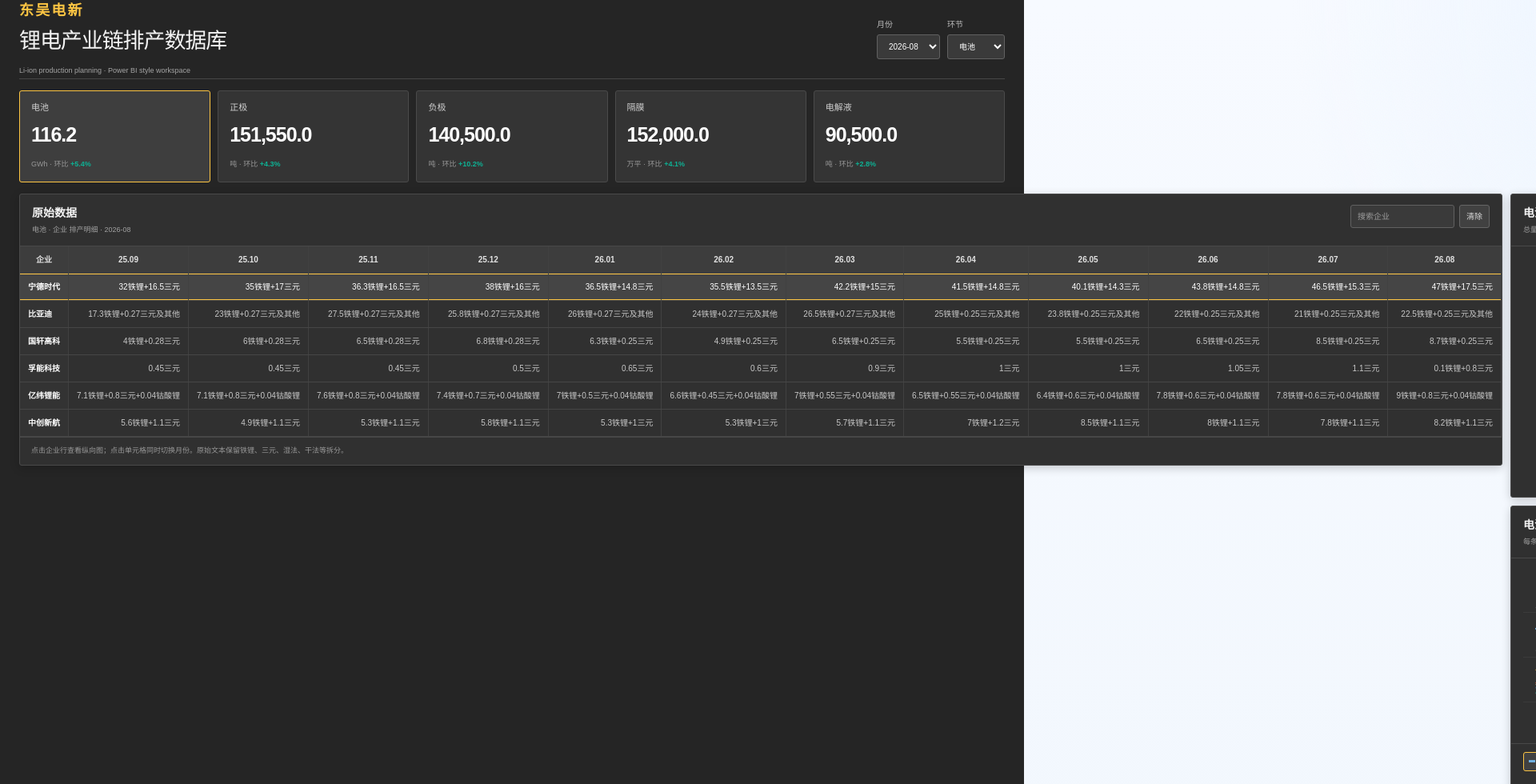
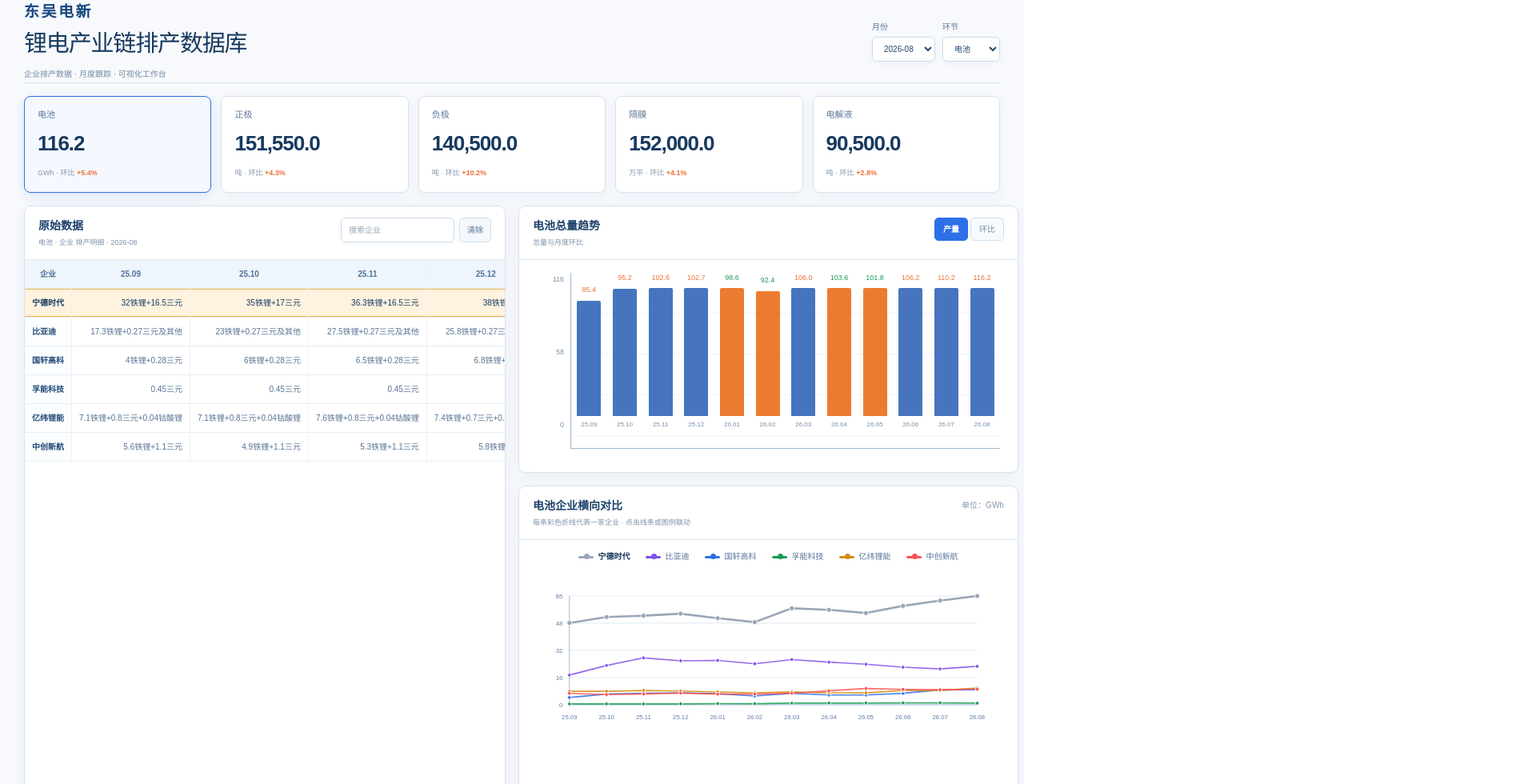
Before and after one commit to zzll86496-byte/dongwu-new-energy-dashboard, a Next.js app: page / in a window 1280 px wide. Shown: the top 980 px of the page at 80% size, 1920 px wide, since content can reach past the window. Built offline with nearby package versions, Linux system fonts and the light colour scheme.

Commit message:
Refine dashboard chart style and layout

```diff
--- a/app/LithiumDashboard.tsx
+++ b/app/LithiumDashboard.tsx
@@ -6,16 +6,45 @@ import rawData from "./data/lithium-production.json";
 type Value = { period: string; raw: string; value: number | null; mom: number | null };
 type Company = { name: string; values: Value[] };
 type Category = { key: string; name: string; unit: string; color: string; companies: Company[]; totals: Value[] };
-const data = rawData as { meta: { title: string; latestPeriod: string; source: string; disclaimer: string }; periods: string[]; categories: Category[] };
+type DataSet = { meta: { title: string; latestPeriod: string; source: string; disclaimer: string }; periods: string[]; categories: Category[] };
+
+const data = rawData as DataSet;
 const periods = data.periods.slice(-12);
-const T = { brand: "\u4e1c\u5434\u7535\u65b0", title: "\u9502\u7535\u4ea7\u4e1a\u94fe\u6392\u4ea7\u6570\u636e\u5e93", month: "\u6708\u4efd", segment: "\u73af\u8282", raw: "\u539f\u59cb\u6570\u636e", company: "\u4f01\u4e1a", search: "\u641c\u7d22\u4f01\u4e1a", clear: "\u6e05\u9664", trend: "\u603b\u91cf\u8d8b\u52bf", line: "\u4f01\u4e1a\u6a2a\u5411\u5bf9\u6bd4", vertical: "\u516c\u53f8\u7eb5\u5411\u6570\u636e", value: "\u4ea7\u91cf", mom: "\u73af\u6bd4", structure: "\u4f01\u4e1a\u7ed3\u6784", observe: "\u73af\u6bd4\u89c2\u5bdf" };
-const periodLabel = (p: string) => `${p.slice(2, 4)}.${p.slice(5)}`;
-const fmt = (v: number | null | undefined, digits = 1) => v == null || !Number.isFinite(v) ? "—" : v.toLocaleString("zh-CN", { maximumFractionDigits: digits, minimumFractionDigits: digits });
-const signed = (v: number | null) => v == null || !Number.isFinite(v) ? "—" : `${v >= 0 ? "+" : ""}${(v * 100).toFixed(1)}%`;
-const latestValue = (company: Company, period: string) => company.values.find((v) => v.period === period)?.value ?? null;
+const palette = ["#9aa6b7", "#8052e8", "#2d6fe7", "#1c9b57", "#d18d12", "#ff514e", "#0e416f", "#a69a5d"];
+const T = {
+  brand: "东吴电新",
+  title: "锂电产业链排产数据库",
+  month: "月份",
+  segment: "环节",
+  raw: "原始数据",
+  company: "企业",
+  search: "搜索企业",
+  clear: "清除",
+  trend: "总量趋势",
+  line: "企业横向对比",
+  vertical: "公司纵向数据",
+  value: "产量",
+  mom: "环比",
+  structure: "企业结构",
+  observe: "环比观察",
+};
+
+const periodLabel = (period: string) => `${period.slice(2, 4)}.${period.slice(5)}`;
+const fmt = (value: number | null | undefined, digits = 1) => value == null || !Number.isFinite(value) ? "—" : value.toLocaleString("zh-CN", { maximumFractionDigits: digits, minimumFractionDigits: digits });
+const signed = (value: number | null | undefined) => value == null || !Number.isFinite(value) ? "—" : `${value >= 0 ? "+" : ""}${(value * 100).toFixed(1)}%`;
+const valueAt = (company: Company, period: string) => company.values.find((value) => value.period === period);
+
+function linePoint(value: number, max: number, index: number, count: number) {
+  const x = 58 + (index * 660) / Math.max(count - 1, 1);
+  const y = 220 - (value / Math.max(max, 1)) * 176;
+  return { x, y };
+}
 
 function linePoints(company: Company, max: number) {
-  return periods.map((p, i) => { const value = latestValue(company, p) ?? 0; const x = 24 + (i * 592) / Math.max(periods.length - 1, 1); const y = 206 - (value / Math.max(max, 1)) * 170; return `${x.toFixed(1)},${y.toFixed(1)}`; }).join(" ");
+  return periods.map((period, index) => {
+    const point = linePoint(valueAt(company, period)?.value ?? 0, max, index, periods.length);
+    return `${point.x.toFixed(1)},${point.y.toFixed(1)}`;
+  }).join(" ");
 }
 
 export function LithiumDashboard() {
@@ -24,27 +53,91 @@ export function LithiumDashboard() {
   const [search, setSearch] = useState("");
   const [mode, setMode] = useState<"value" | "mom">("value");
   const [selectedCompanyName, setSelectedCompanyName] = useState("");
-  const category = data.categories.find((c) => c.key === categoryKey) ?? data.categories[0];
-  const selectedTotal = category.totals.find((v) => v.period === period) ?? category.totals.at(-1)!;
-  const rows = useMemo(() => category.companies.filter((r) => !search || r.name.includes(search.trim())), [category, search]);
-  const selectedCompany = category.companies.find((c) => c.name === selectedCompanyName) ?? rows[0] ?? category.companies[0];
-  const recentTotals = category.totals.filter((v) => periods.includes(v.period));
-  const maxTotal = Math.max(...recentTotals.map((v) => v.value ?? 0), 1);
-  const companyMax = Math.max(...category.companies.flatMap((c) => c.values.filter((v) => periods.includes(v.period)).map((v) => v.value ?? 0)), 1);
-  const selectedMax = Math.max(...selectedCompany.values.filter((v) => periods.includes(v.period)).map((v) => v.value ?? 0), 1);
-  const allLatest = data.categories.map((c) => ({ ...c, latest: c.totals.find((v) => v.period === period) ?? c.totals.at(-1)! }));
-  const composition = rows.map((r) => ({ name: r.name, value: latestValue(r, period) ?? 0 })).sort((a, b) => b.value - a.value);
-  const colors = ["#70b0e0", "#fcb714", "#2878bd", "#0eb194", "#f15628", "#af916d"];
+  const category = data.categories.find((item) => item.key === categoryKey) ?? data.categories[0];
+  const selectedTotal = category.totals.find((value) => value.period === period) ?? category.totals.at(-1)!;
+  const rows = useMemo(() => category.companies.filter((company) => !search || company.name.includes(search.trim())), [category, search]);
+  const selectedCompany = category.companies.find((company) => company.name === selectedCompanyName) ?? rows[0] ?? category.companies[0];
+  const recentTotals = category.totals.filter((value) => periods.includes(value.period));
+  const maxTotal = Math.max(...recentTotals.map((value) => value.value ?? 0), 1);
+  const companyMax = Math.max(...category.companies.flatMap((company) => company.values.filter((value) => periods.includes(value.period)).map((value) => value.value ?? 0)), 1);
+  const selectedMax = Math.max(...selectedCompany.values.filter((value) => periods.includes(value.period)).map((value) => value.value ?? 0), 1);
+  const allLatest = data.categories.map((item) => ({ ...item, latest: item.totals.find((value) => value.period === period) ?? item.totals.at(-1)! }));
+  const composition = rows.map((company) => ({ name: company.name, value: valueAt(company, period)?.value ?? 0 })).sort((a, b) => b.value - a.value);
   const selectCompany = (name: string, nextPeriod?: string) => { setSelectedCompanyName(name); if (nextPeriod) setPeriod(nextPeriod); };
 
-  return <main className="pbix-shell">
-    <header className="pbix-header"><div><div className="pbix-brand">{T.brand}</div><h1>{T.title}</h1><small>Li-ion production planning · Power BI style workspace</small></div><div className="pbix-filters"><label>{T.month}<select value={period} onChange={(e) => setPeriod(e.target.value)}>{data.periods.map((p) => <option key={p}>{p}</option>)}</select></label><label>{T.segment}<select value={categoryKey} onChange={(e) => { setCategoryKey(e.target.value); setSelectedCompanyName(""); }}>{data.categories.map((c) => <option key={c.key} value={c.key}>{c.name}</option>)}</select></label></div></header>
-    <section className="pbix-kpis">{allLatest.map((c) => <button className={`pbix-kpi ${c.key === categoryKey ? "selected" : ""}`} key={c.key} onClick={() => { setCategoryKey(c.key); setSelectedCompanyName(""); }}><span>{c.name}</span><strong>{fmt(c.latest.value)}</strong><small>{c.unit} · {T.mom} <b className={c.latest.mom != null && c.latest.mom < 0 ? "down" : "up"}>{signed(c.latest.mom)}</b></small></button>)}</section>
-    <div className="pbix-body"><section className="pbix-left"><div className="pbix-panel raw-panel"><div className="pbix-panel-head"><div><b>{T.raw}</b><small>{category.name} · {T.company} {"\u6392\u4ea7\u660e\u7ec6"} · {period}</small></div><div className="pbix-tools"><input value={search} onChange={(e) => setSearch(e.target.value)} placeholder={T.search} /><button onClick={() => setSearch("")}>{T.clear}</button></div></div><div className="pbix-table-wrap"><table className="pbix-table"><thead><tr><th>{T.company}</th>{periods.map((p) => <th key={p}>{periodLabel(p)}</th>)}</tr></thead><tbody>{rows.map((r) => <tr className={selectedCompany?.name === r.name ? "selected-row" : ""} key={r.name} onClick={() => selectCompany(r.name)}><th>{r.name}</th>{periods.map((p) => { const v = r.values.find((x) => x.period === p); return <td key={p} title={v?.raw} onClick={(e) => { e.stopPropagation(); selectCompany(r.name, p); }}>{mode === "value" ? (v?.raw || "—") : signed(v?.mom ?? null)}</td>; })}</tr>)}</tbody></table></div><div className="pbix-note">{`\u70b9\u51fb\u4f01\u4e1a\u884c\u67e5\u770b\u7eb5\u5411\u56fe\uff1b\u70b9\u51fb\u5355\u5143\u683c\u540c\u65f6\u5207\u6362\u6708\u4efd\u3002\u539f\u59cb\u6587\u672c\u4fdd\u7559\u94c1\u9502\u3001\u4e09\u5143\u3001\u6e7f\u6cd5\u3001\u5e72\u6cd5\u7b49\u62c6\u5206\u3002`}</div></div></section>
-      <section className="pbix-right"><div className="pbix-panel trend-panel"><div className="pbix-panel-head"><div><b>{category.name}{T.trend}</b><small>{`\u603b\u91cf\u4e0e\u6708\u5ea6${T.mom}`}</small></div><div className="pbix-toggle"><button className={mode === "value" ? "active" : ""} onClick={() => setMode("value")}>{T.value}</button><button className={mode === "mom" ? "active" : ""} onClick={() => setMode("mom")}>{T.mom}</button></div></div><div className="pbix-chart"><div className="pbix-yaxis"><span>{fmt(maxTotal, 0)}</span><span>{fmt(maxTotal / 2, 0)}</span><span>0</span></div><div className="pbix-bars">{recentTotals.map((v) => { const height = mode === "value" ? ((v.value ?? 0) / maxTotal) * 100 : Math.min(Math.abs(v.mom ?? 0) * 260, 100); return <div className="pbix-bar-item" key={v.period}><span className={v.mom != null && v.mom < 0 ? "down" : "up"}>{mode === "value" ? fmt(v.value) : signed(v.mom)}</span><i className={v.mom != null && v.mom < 0 ? "negative" : ""} style={{ height: `${Math.max(height, 3)}%` }} /><small>{periodLabel(v.period)}</small></div>; })}</div></div></div>
-        <div className="pbix-panel line-panel"><div className="pbix-panel-head"><div><b>{category.name}{T.line}</b><small>{`\u6bcf\u6761\u7ebf\u4ee3\u8868\u4e00\u5bb6\u4f01\u4e1a\uff0c\u70b9\u51fb\u5de6\u4fa7\u4f01\u4e1a\u884c\u53ef\u8054\u52a8`}</small></div></div><div className="pbix-line-chart"><svg viewBox="0 0 640 240" role="img" aria-label={`${category.name}${T.line}`}><line x1="24" y1="206" x2="616" y2="206" /><line x1="24" y1="121" x2="616" y2="121" /><line x1="24" y1="36" x2="616" y2="36" />{category.companies.map((c, i) => <polyline key={c.name} points={linePoints(c, companyMax)} fill="none" stroke={colors[i % colors.length]} strokeWidth={selectedCompany?.name === c.name ? 3.2 : 1.6} opacity={selectedCompany?.name === c.name ? 1 : .65} />)}</svg><div className="pbix-line-labels">{periods.map((p) => <span key={p}>{periodLabel(p)}</span>)}</div></div><div className="pbix-legend">{category.companies.map((c, i) => <button className={selectedCompany?.name === c.name ? "active" : ""} key={c.name} onClick={() => selectCompany(c.name)}><i style={{ background: colors[i % colors.length] }} />{c.name}</button>)}</div></div>
-        <div className="pbix-panel company-panel"><div className="pbix-panel-head"><div><b>{selectedCompany?.name ?? "—"}{T.vertical}</b><small>{period} · {category.name} · {category.unit}</small></div><strong className={selectedCompany?.values.find((v) => v.period === period)?.mom != null && (selectedCompany?.values.find((v) => v.period === period)?.mom ?? 0) < 0 ? "down" : "up"}>{signed(selectedCompany?.values.find((v) => v.period === period)?.mom ?? null)}</strong></div><div className="company-bars">{selectedCompany?.values.filter((v) => periods.includes(v.period)).map((v) => <div className="company-bar" key={v.period}><span>{fmt(v.value)}</span><i style={{ height: `${Math.max(((v.value ?? 0) / selectedMax) * 100, 3)}%` }} /><small>{periodLabel(v.period)}</small></div>)}</div></div>
-        <div className="pbix-dual"><div className="pbix-panel composition-panel"><div className="pbix-panel-head"><div><b>{T.structure}</b><small>{period} · {category.unit}</small></div></div><div className="donut-wrap"><div className="pbix-donut"><div><strong>{fmt(selectedTotal.value)}</strong><small>{category.unit}</small></div></div><div className="donut-rows">{composition.slice(0, 6).map((r, i) => <div key={r.name}><i style={{ background: colors[i] }} /><span>{r.name}</span><b>{fmt(r.value)}</b></div>)}</div></div></div><div className="pbix-panel ratio-panel"><div className="pbix-panel-head"><div><b>{T.observe}</b><small>{`\u6700\u65b0\u6708\u4efd ${period}`}</small></div></div><div className="ratio-value"><strong className={selectedTotal.mom != null && selectedTotal.mom < 0 ? "down" : "up"}>{signed(selectedTotal.mom)}</strong><span>{`\u8f83\u4e0a\u6708`}</span></div><div className="ratio-list">{allLatest.map((c) => <div key={c.key}><span>{c.name}</span><b className={c.latest.mom != null && c.latest.mom < 0 ? "down" : "up"}>{signed(c.latest.mom)}</b></div>)}</div></div></div></section></div>
-    <footer className="pbix-footer"><span>{`\u6570\u636e\u6765\u6e90\uff1a${data.meta.source}`}</span><span>{`\u6587\u4ef6\u66f4\u65b0\uff1a2026-08-05`}</span><span>{data.meta.disclaimer}</span></footer>
-  </main>;
+  return (
+    <main className="pbix-shell">
+      <header className="pbix-header">
+        <div>
+          <div className="pbix-brand">{T.brand}</div>
+          <h1>{T.title}</h1>
+          <small>企业排产数据 · 月度跟踪 · 可视化工作台</small>
+        </div>
+        <div className="pbix-filters">
+          <label>{T.month}<select value={period} onChange={(event) => setPeriod(event.target.value)}>{data.periods.map((item) => <option key={item}>{item}</option>)}</select></label>
+          <label>{T.segment}<select value={categoryKey} onChange={(event) => { setCategoryKey(event.target.value); setSelectedCompanyName(""); }}>{data.categories.map((item) => <option key={item.key} value={item.key}>{item.name}</option>)}</select></label>
+        </div>
+      </header>
+
+      <section className="pbix-kpis">
+        {allLatest.map((item) => <button className={`pbix-kpi ${item.key === categoryKey ? "selected" : ""}`} key={item.key} onClick={() => { setCategoryKey(item.key); setSelectedCompanyName(""); }}>
+          <span>{item.name}</span><strong>{fmt(item.latest.value)}</strong><small>{item.unit} · {T.mom} <b className={item.latest.mom != null && item.latest.mom < 0 ? "down" : "up"}>{signed(item.latest.mom)}</b></small>
+        </button>)}
+      </section>
+
+      <div className="pbix-body">
+        <section className="pbix-left">
+          <div className="pbix-panel raw-panel">
+            <div className="pbix-panel-head">
+              <div><b>{T.raw}</b><small>{category.name} · {T.company} 排产明细 · {period}</small></div>
+              <div className="pbix-tools"><input value={search} onChange={(event) => setSearch(event.target.value)} placeholder={T.search} /><button onClick={() => setSearch("")}>{T.clear}</button></div>
+            </div>
+            <div className="pbix-table-wrap">
+              <table className="pbix-table"><thead><tr><th>{T.company}</th>{periods.map((item) => <th key={item}>{periodLabel(item)}</th>)}</tr></thead>
+                <tbody>{rows.map((company) => <tr className={selectedCompany?.name === company.name ? "selected-row" : ""} key={company.name} onClick={() => selectCompany(company.name)}>
+                  <th>{company.name}</th>{periods.map((item) => { const value = valueAt(company, item); return <td key={item} title={value?.raw} onClick={(event) => { event.stopPropagation(); selectCompany(company.name, item); }}>{mode === "value" ? (value?.raw || "—") : signed(value?.mom)}</td>; })}
+                </tr>)}</tbody>
+              </table>
+            </div>
+            <div className="pbix-note">点击企业行查看纵向柱状图；点击单元格同时切换月份。原始文本保留铁锂、三元、湿法、干法等拆分。</div>
+          </div>
+        </section>
+
+        <section className="pbix-right">
+          <div className="pbix-panel trend-panel">
+            <div className="pbix-panel-head"><div><b>{category.name}{T.trend}</b><small>总量与月度环比</small></div><div className="pbix-toggle"><button className={mode === "value" ? "active" : ""} onClick={() => setMode("value")}>{T.value}</button><button className={mode === "mom" ? "active" : ""} onClick={() => setMode("mom")}>{T.mom}</button></div></div>
+            <div className="pbix-chart"><div className="pbix-yaxis"><span>{fmt(maxTotal, 0)}</span><span>{fmt(maxTotal / 2, 0)}</span><span>0</span></div><div className="pbix-bars">{recentTotals.map((value) => { const height = mode === "value" ? ((value.value ?? 0) / maxTotal) * 100 : Math.min(Math.abs(value.mom ?? 0) * 260, 100); return <div className="pbix-bar-item" key={value.period}><span className={value.mom != null && value.mom < 0 ? "down" : "up"}>{mode === "value" ? fmt(value.value) : signed(value.mom)}</span><i className={value.mom != null && value.mom < 0 ? "negative" : ""} style={{ height: `${Math.max(height, 3)}%` }} /><small>{periodLabel(value.period)}</small></div>; })}</div></div>
+          </div>
+
+          <div className="pbix-panel line-panel">
+            <div className="pbix-panel-head"><div><b>{category.name}{T.line}</b><small>每条彩色折线代表一家企业 · 点击线条或图例联动</small></div><span className="chart-unit">单位：{category.unit}</span></div>
+            <div className="pbix-line-chart">
+              <div className="pbix-line-legend">{category.companies.map((company, index) => <button className={selectedCompany?.name === company.name ? "active" : ""} key={company.name} onClick={() => selectCompany(company.name)}><i style={{ background: palette[index % palette.length] }} />{company.name}</button>)}</div>
+              <svg viewBox="0 0 760 270" role="img" aria-label={`${category.name}${T.line}`}>
+                {[0, 1, 2, 3, 4].map((step) => { const y = 220 - step * 44; return <g key={step}><line x1="58" y1={y} x2="718" y2={y} /><text x="47" y={y + 4} textAnchor="end">{fmt((companyMax * step) / 4, 0)}</text></g>; })}
+                <line className="chart-axis" x1="58" y1="220" x2="718" y2="220" /><line className="chart-axis" x1="58" y1="44" x2="58" y2="220" />
+                {category.companies.map((company, index) => <g key={company.name} className="company-line" onClick={() => selectCompany(company.name)}>
+                  <polyline points={linePoints(company, companyMax)} fill="none" stroke={palette[index % palette.length]} strokeWidth={selectedCompany?.name === company.name ? 3.4 : 2.2} opacity={selectedCompany?.name === company.name ? 1 : .86} />
+                  {periods.map((item, pointIndex) => { const point = linePoint(valueAt(company, item)?.value ?? 0, companyMax, pointIndex, periods.length); return <circle key={item} cx={point.x} cy={point.y} r={selectedCompany?.name === company.name ? 4 : 3} fill={palette[index % palette.length]}><title>{`${company.name} ${periodLabel(item)}：${valueAt(company, item)?.raw || "—"}`}</title></circle>; })}
+                </g>)}
+                {periods.map((item, index) => { const point = linePoint(0, companyMax, index, periods.length); return <text key={item} x={point.x} y="244" textAnchor="middle">{periodLabel(item)}</text>; })}
+              </svg>
+            </div>
+          </div>
+
+          <div className="pbix-panel company-panel">
+            <div className="pbix-panel-head"><div><b>{selectedCompany?.name ?? "—"}{T.vertical}</b><small>{period} · {category.name} · {category.unit}</small></div><strong className={valueAt(selectedCompany, period)?.mom != null && (valueAt(selectedCompany, period)?.mom ?? 0) < 0 ? "down" : "up"}>{signed(valueAt(selectedCompany, period)?.mom)}</strong></div>
+            <div className="company-bars">{selectedCompany?.values.filter((value) => periods.includes(value.period)).map((value) => <div className="company-bar" key={value.period}><span>{fmt(value.value)}</span><i style={{ height: `${Math.max(((value.value ?? 0) / selectedMax) * 100, 3)}%` }} /><small>{periodLabel(value.period)}</small></div>)}</div>
+          </div>
+
+          <div className="pbix-dual">
+            <div className="pbix-panel composition-panel"><div className="pbix-panel-head"><div><b>{T.structure}</b><small>{period} · {category.unit}</small></div></div><div className="donut-wrap"><div className="pbix-donut"><div><strong>{fmt(selectedTotal.value)}</strong><small>{category.unit}</small></div></div><div className="donut-rows">{composition.slice(0, 6).map((item, index) => <div key={item.name}><i style={{ background: palette[index] }} /><span>{item.name}</span><b>{fmt(item.value)}</b></div>)}</div></div></div>
+            <div className="pbix-panel ratio-panel"><div className="pbix-panel-head"><div><b>{T.observe}</b><small>最新月份 {period}</small></div></div><div className="ratio-value"><strong className={selectedTotal.mom != null && selectedTotal.mom < 0 ? "down" : "up"}>{signed(selectedTotal.mom)}</strong><span>较上月</span></div><div className="ratio-list">{allLatest.map((item) => <div key={item.key}><span>{item.name}</span><b className={item.latest.mom != null && item.latest.mom < 0 ? "down" : "up"}>{signed(item.latest.mom)}</b></div>)}</div></div>
+          </div>
+        </section>
+      </div>
+
+      <footer className="pbix-footer"><span>数据来源：{data.meta.source}</span><span>文件更新：2026-08-05</span><span>{data.meta.disclaimer}</span></footer>
+    </main>
+  );
 }
```
Also changed, not shown: app/globals.css.
